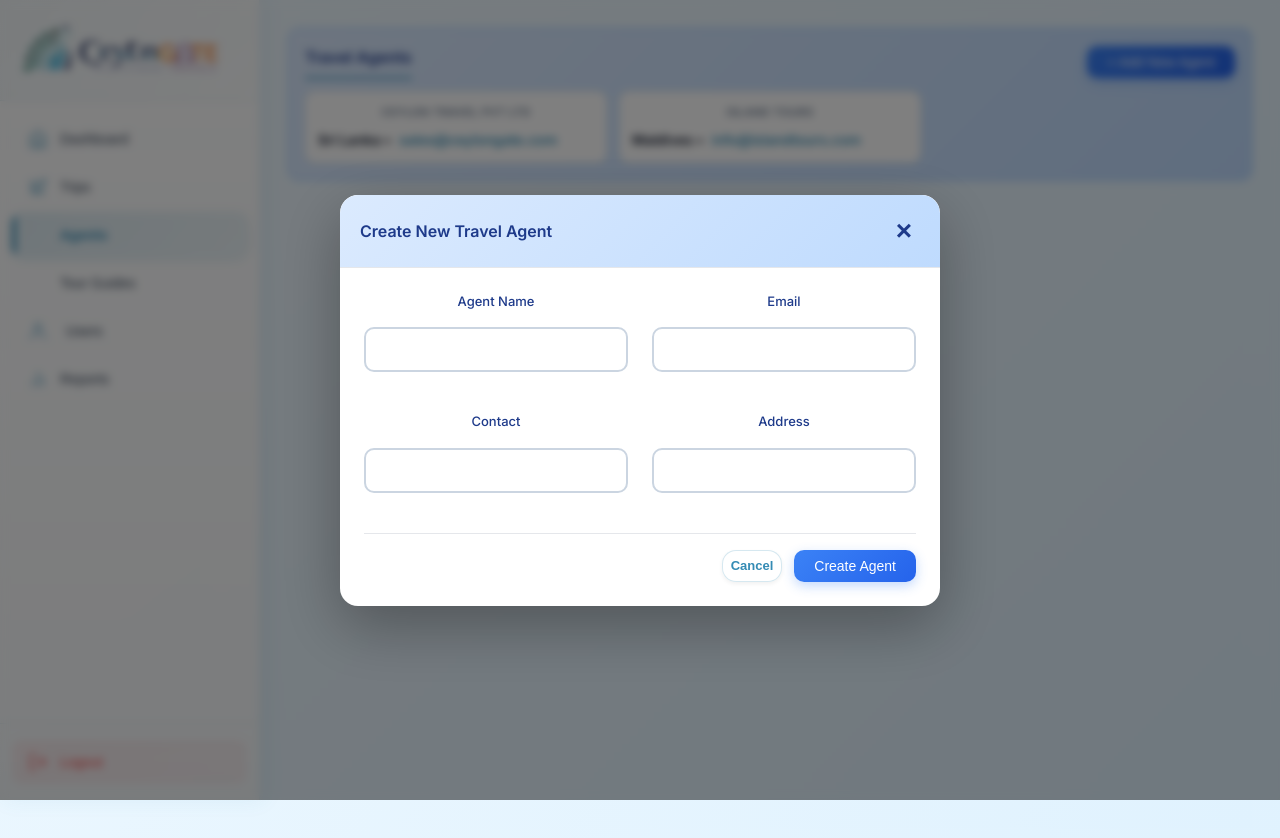
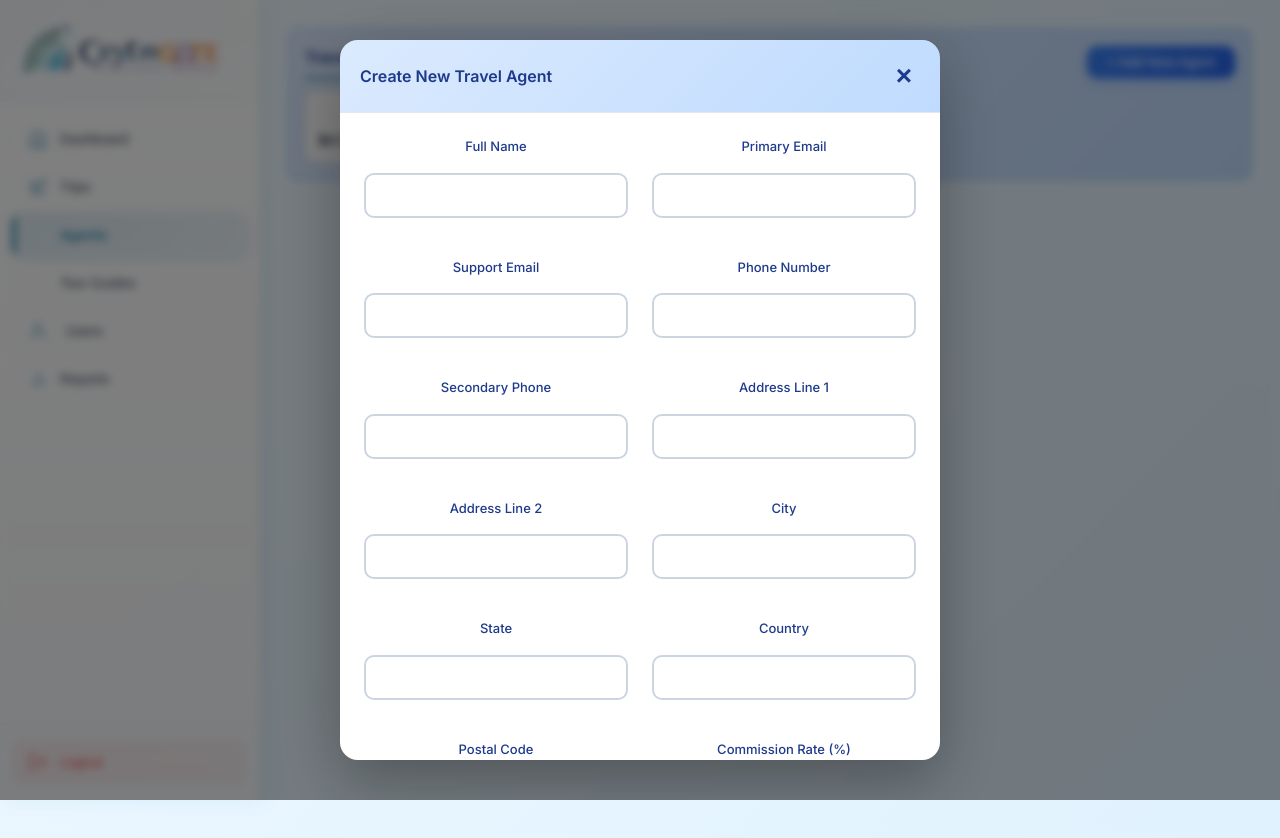
Before and after one commit to Pramudi02/Ceylongate, a React (Vite) app: page /agents in a window 1280 px wide. Both pictures are taken after a click on the button "+ Add New Agent". Shown: the top 838 px of the page. Built offline with nearby package versions, Linux system fonts and the light colour scheme.

Commit message:
feat: enhance CreateAgentForm with detailed fields and payload assembly

```diff
--- a/src/pages/agents/CreateAgentForm/CreateAgentForm.jsx
+++ b/src/pages/agents/CreateAgentForm/CreateAgentForm.jsx
@@ -2,13 +2,35 @@ import React, { useState } from 'react';
 import '../../trips/TripDetails/TripOverview/TripOverview.tab.css';
 
 const CreateAgentForm = ({ onClose }) => {
-  const [form, setForm] = useState({ name: '', email: '', contact: '', address: '' });
+  const [form, setForm] = useState({
+    full_name: '',
+    primary_email: '',
+    support_email: '',
+    phone_number: '',
+    secondary_phone: '',
+    address_line1: '',
+    address_line2: '',
+    city: '',
+    state: '',
+    country: '',
+    postal_code: '',
+    description: '',
+    commission_rate: ''
+  });
 
-  const handleChange = (e) => setForm(prev => ({ ...prev, [e.target.name]: e.target.value }));
+  const handleChange = (e) => {
+    const { name, value } = e.target;
+    setForm(prev => ({ ...prev, [name]: value }));
+  };
 
   const handleSubmit = (e) => {
     e.preventDefault();
-    console.log('Create agent', form);
+    // assemble payload
+    const payload = {
+      ...form,
+      commission_rate: form.commission_rate ? parseFloat(form.commission_rate) : null
+    };
+    console.log('Create agent payload', payload);
     // TODO: call API to create agent
     onClose && onClose();
   };
@@ -23,20 +45,68 @@ const CreateAgentForm = ({ onClose }) => {
         <form className="trip-form" onSubmit={handleSubmit}>
           <div className="form-grid">
             <div className="form-group">
-              <label>Agent Name</label>
-              <input name="name" value={form.name} onChange={handleChange} required />
+              <label>Full Name</label>
+              <input name="full_name" value={form.full_name} onChange={handleChange} required />
             </div>
+
             <div className="form-group">
-              <label>Email</label>
-              <input name="email" value={form.email} onChange={handleChange} type="email" required />
+              <label>Primary Email</label>
+              <input name="primary_email" value={form.primary_email} onChange={handleChange} type="email" required />
             </div>
+
             <div className="form-group">
-              <label>Contact</label>
-              <input name="contact" value={form.contact} onChange={handleChange} />
+              <label>Support Email</label>
+              <input name="support_email" value={form.support_email} onChange={handleChange} type="email" />
             </div>
+
             <div className="form-group">
-              <label>Address</label>
-              <input name="address" value={form.address} onChange={handleChange} />
+              <label>Phone Number</label>
+              <input name="phone_number" value={form.phone_number} onChange={handleChange} required />
+            </div>
+
+            <div className="form-group">
+              <label>Secondary Phone</label>
+              <input name="secondary_phone" value={form.secondary_phone} onChange={handleChange} />
+            </div>
+
+            <div className="form-group">
+              <label>Address Line 1</label>
+              <input name="address_line1" value={form.address_line1} onChange={handleChange} />
+            </div>
+
+            <div className="form-group">
+              <label>Address Line 2</label>
+              <input name="address_line2" value={form.address_line2} onChange={handleChange} />
+            </div>
+
+            <div className="form-group">
+              <label>City</label>
+              <input name="city" value={form.city} onChange={handleChange} />
+            </div>
+
+            <div className="form-group">
+              <label>State</label>
+              <input name="state" value={form.state} onChange={handleChange} />
+            </div>
+
+            <div className="form-group">
+              <label>Country</label>
+              <input name="country" value={form.country} onChange={handleChange} required />
+            </div>
+
+            <div className="form-group">
+              <label>Postal Code</label>
+              <input name="postal_code" value={form.postal_code} onChange={handleChange} />
+            </div>
+
+            <div className="form-group">
+              <label>Commission Rate (%)</label>
+              <input name="commission_rate" value={form.commission_rate} onChange={handleChange} type="number" step="0.01" min="0" max="100" />
+            </div>
+
+            <div className="form-group" style={{gridColumn: '1 / -1'}}>
+              <label>Description</label>
+              <textarea name="description" value={form.description} onChange={handleChange} rows={4} />
             </div>
           </div>
 
```
